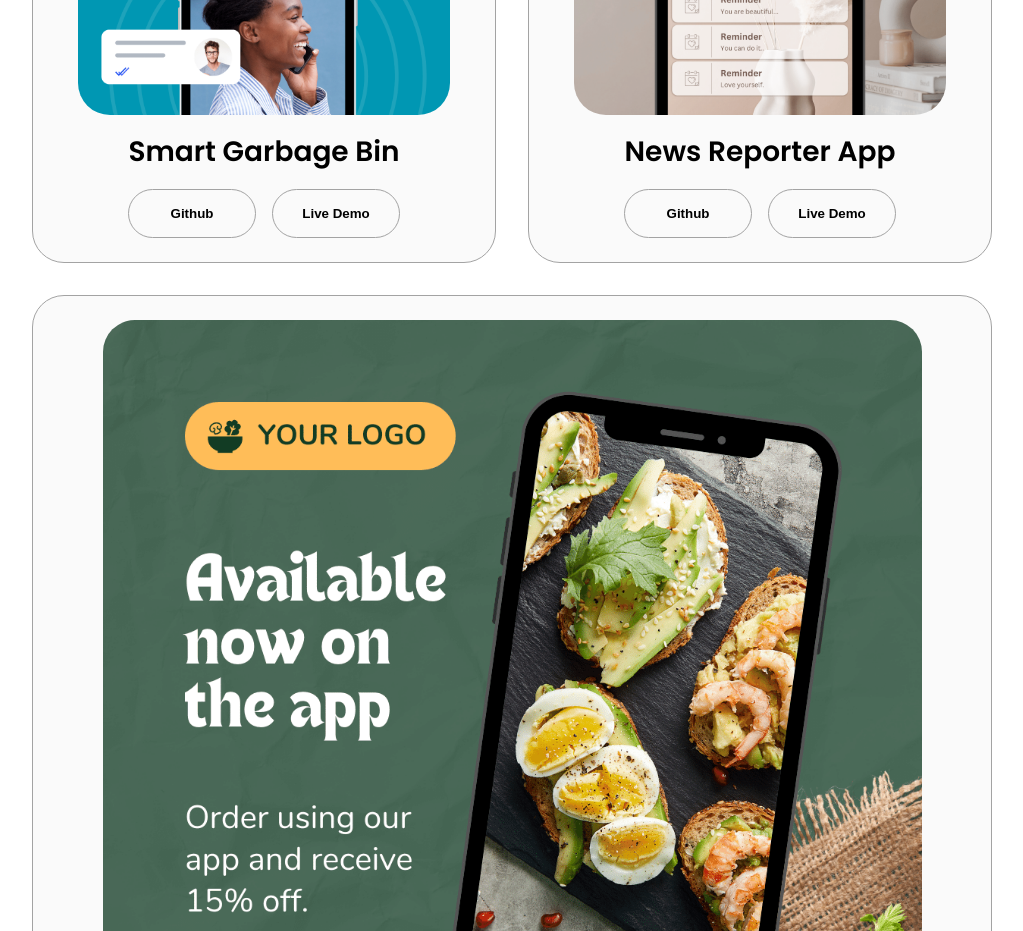
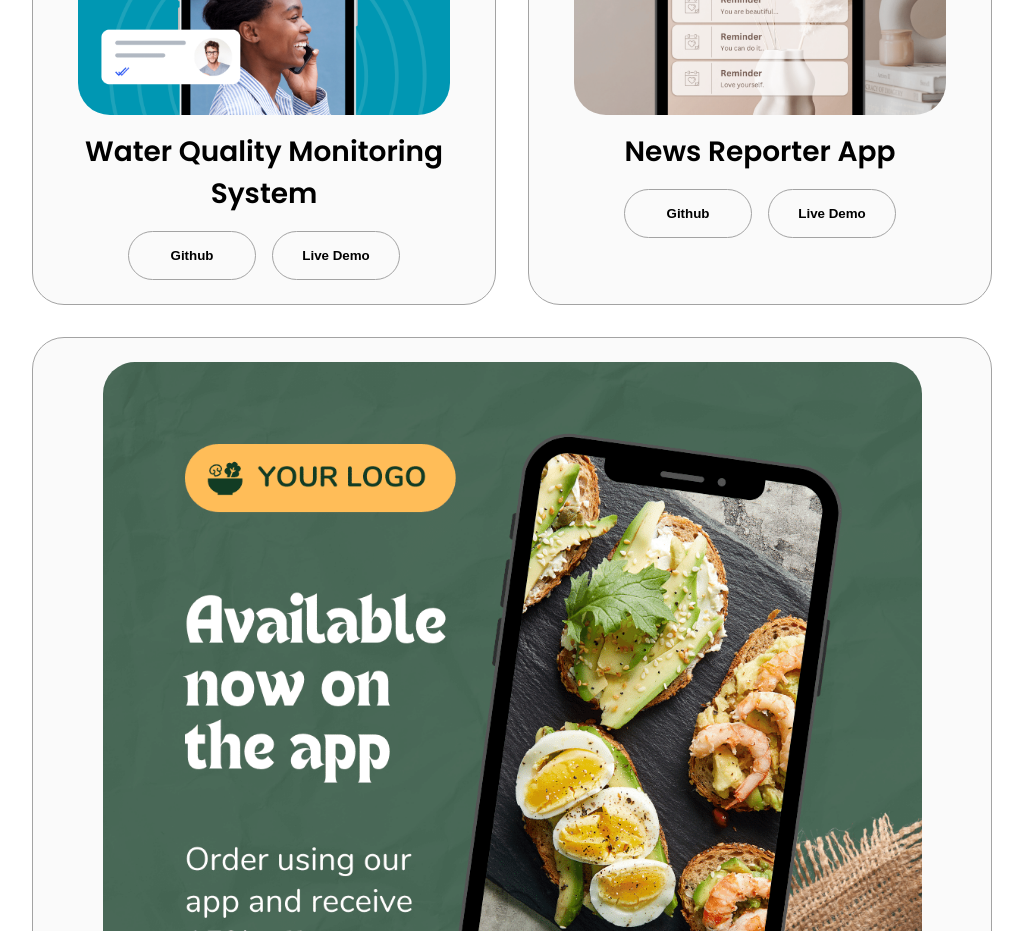
Before and after one commit to Vimandya/Portfolio, a website: page index.html in a window 1280 px wide. Shown: the part 3020-3951 px from the top of the page, without its empty margins (128-1151 px from the left). Drawn offline with Linux system fonts and the light colour scheme.

Commit message:
Update index.html

```diff
--- a/index.html
+++ b/index.html
@@ -296,7 +296,7 @@
                 class="project-img"
               />
             </div>
-            <h2 class="experience-sub-title project-title">Smart Garbage Bin</h2>
+            <h2 class="experience-sub-title project-title">Water Quality Monitoring System</h2>
             <div class="btn-container">
               <button
                 class="btn btn-color-2 project-btn"
```
